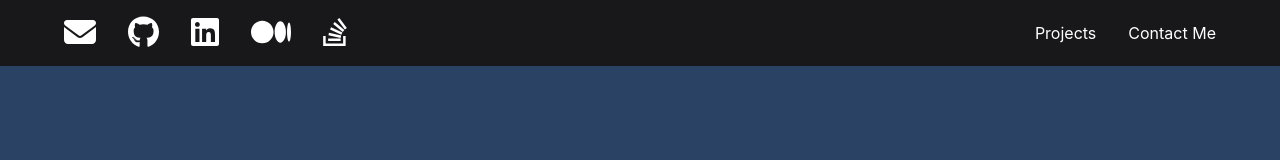
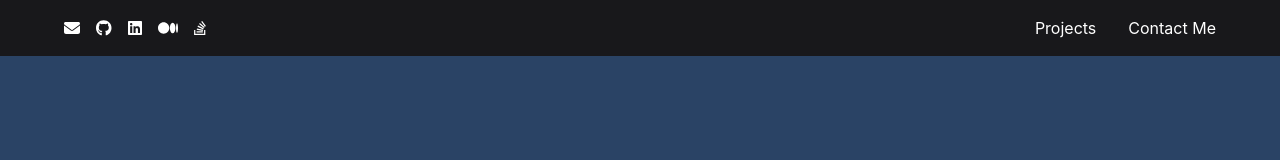
Before and after one commit to ms-tech-geek/create-your-portfolio, a React (Create React App) app: page / in a window 1280 px wide. Shown: the top 160 px of the page. Built offline with nearby package versions, Linux system fonts and the light colour scheme.

Commit message:
clean up for mobile responsiveness

```diff
--- a/src/components/ContactMeSection.js
+++ b/src/components/ContactMeSection.js
@@ -57,12 +57,13 @@ const LandingSection = () => {
       backgroundColor="#512DA8"
       py={16}
       spacing={8}
+      width={'100%'}
     >
-      <VStack w="1024px" p={32} alignItems="flex-start">
+      <VStack alignItems="flex-start" width={'100%'}>
         <Heading as="h1" id="contactme-section">
           Contact me
         </Heading>
-        <Box p={6} rounded="md" w="100%">
+        <Box p={6} rounded="md" width={'100%'}>
           <form onSubmit={formik.handleSubmit}>
             <VStack spacing={4}>
               <FormControl
--- a/src/components/Header.js
+++ b/src/components/Header.js
@@ -81,10 +81,10 @@ const Header = () => {
           alignItems="center"
         >
           <nav>
-            <HStack spacing={8}>
+            <HStack spacing={4}>
               {socials.map((social, index) => (
                 <a key={index} href={social.link} aria-label={social.name}>
-                  <FontAwesomeIcon icon={social.icon} size="2x" />
+                  <FontAwesomeIcon icon={social.icon} size="1x" />
                 </a>
               ))}
             </HStack>
```
